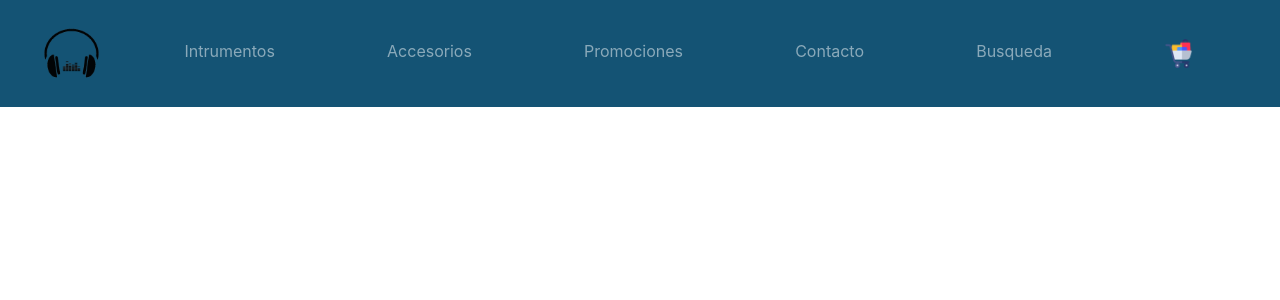
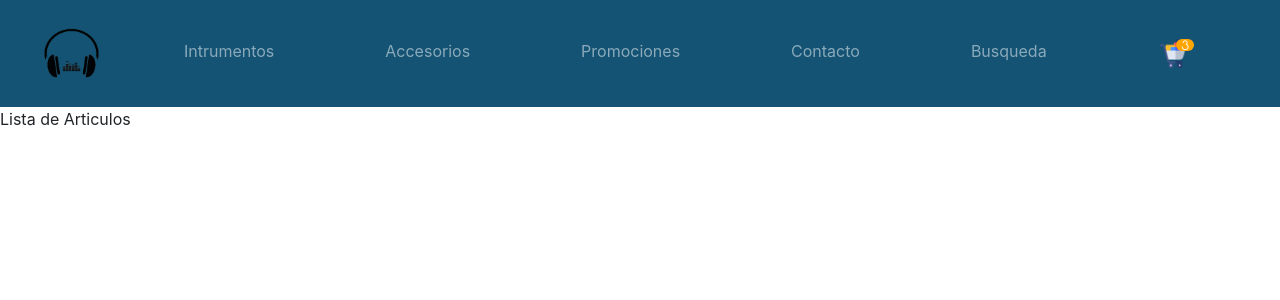
Before and after one commit to nicodiaz31/curso_React, a React (Create React App) app: page / in a window 1280 px wide. Shown: the top 300 px of the page. Built offline with nearby package versions, Linux system fonts and the light colour scheme.

Commit message:
entrega clase_4

```diff
--- a/package.json
+++ b/package.json
@@ -7,6 +7,8 @@
     "@testing-library/react": "^11.2.3",
     "@testing-library/user-event": "^12.6.0",
     "bootstrap": "^4.6.0",
+    "jquery": "^3.5.1",
+    "popper.js": "^1.16.1",
     "react": "^17.0.1",
     "react-bootstrap": "^1.4.3",
     "react-dom": "^17.0.1",
--- a/public/index.html
+++ b/public/index.html
@@ -1,14 +1,12 @@
 <!DOCTYPE html>
 <html lang="en">
-  <head>
+
+<head>
     <meta charset="utf-8" />
     <link rel="icon" href="%PUBLIC_URL%/favicon.ico" />
     <meta name="viewport" content="width=device-width, initial-scale=1" />
     <meta name="theme-color" content="#000000" />
-    <meta
-      name="description"
-      content="Web site created using create-react-app"
-    />
+    <meta name="description" content="Web site created using create-react-app" />
     <link rel="apple-touch-icon" href="%PUBLIC_URL%/logo192.png" />
     <!--
       manifest.json provides metadata used when your web app is installed on a
@@ -25,8 +23,9 @@
       Learn how to configure a non-root public URL by running `npm run build`.
     -->
     <title>React App</title>
-  </head>
-  <body>
+</head>
+
+<body>
     <noscript>You need to enable JavaScript to run this app.</noscript>
     <div id="root"></div>
     <!--
@@ -39,5 +38,8 @@
       To begin the development, run `npm start` or `yarn start`.
       To create a production bundle, use `npm run build` or `yarn build`.
     -->
-  </body>
+    <link rel="stylesheet" href="%PUBLIC_URL%/style.css" type="text/css" />
+    <link href="https://fonts.googleapis.com/css2?family=Poiret+One&family=Raleway&display=swap" rel="stylesheet">
+</body>
+
 </html>
--- a/src/components/navbar/style.css
+++ b/public/style.css
@@ -576,7 +576,7 @@ a {
 #listadoCarrito .tituloProducto {
     display: flex;
     text-align: center;
-    align-center: center;
+    align-content: center;
     flex-direction: column;
 }
 
@@ -605,7 +605,7 @@ a {
 }
 
 #msg {
-    width-min: 200px;
+    min-width: 200px;
     border-radius: 5px;
     color: #E8E8E8;
 }
--- a/src/App.jsx
+++ b/src/App.jsx
@@ -1,14 +1,16 @@
-import logo from './logo.svg';
 import './App.css';
 import 'bootstrap/dist/css/bootstrap.min.css';
 import NavbarComponent from './components/navbar/';
+import ItemListContainerComponent from './components/itemlistcontainer';
 
-let estilos = {color:'violet'};
+let numberArticles = 3;
 
 function App() {
+
   return (
     <>
-      <NavbarComponent/>
+      <NavbarComponent numberArticles={numberArticles}/>
+      <ItemListContainerComponent/>
     </>
   );
 }
--- /dev/null
+++ b/src/components/itemlistcontainer/index.jsx
@@ -0,0 +1,9 @@
+function ItemListContainer(){
+    return (
+        <>
+            Lista de Articulos
+        </>
+    );
+}
+
+export default ItemListContainer;
--- a/src/components/navbar/index.jsx
+++ b/src/components/navbar/index.jsx
@@ -1,7 +1,9 @@
-import './style.css'
 import 'bootstrap/dist/css/bootstrap.min.css';
+import 'bootstrap/dist/js/bootstrap.bundle.min';
+import ShoppingCart from '../shoppingcart';
 
-function Navbar() {
+function Navbar(props) {
+	console.log(props.numberArticles);
     return (
         <>
            <nav className="navbar navbar-expand-lg navbar__background--color navbar-dark">
@@ -42,8 +44,7 @@ function Navbar() {
 								<a className="nav-link" href="busqueda.html">Busqueda</a>
 							</li>
 							<li className="nav-item">
-								<a className="nav-link" href="shoppingcart.html"><img className="cart__logo--tamano" src="/images/shoppingcart.png" alt="shoppingcart"/>
-								<span className='badge badge-warning' id='lblCartCount'/></a>
+								<ShoppingCart numberArticles={props.numberArticles}/>
 							</li>
 						</ul>
 					</div>
--- /dev/null
+++ b/src/components/shoppingcart/index.jsx
@@ -0,0 +1,11 @@
+function ShoppingCart(props) {
+    return (
+        <>
+            <a className="nav-link" href="shoppingcart.html"><img className="cart__logo--tamano" src="/images/shoppingcart.png" alt="shoppingcart"/>
+                <span className='badge badge-warning' id='lblCartCount'> {props.numberArticles}</span>
+            </a>
+        </>
+    );
+}
+
+export default ShoppingCart;
```
Also changed, not shown: src/index.js (+4 -6 lines), 2 other files (tests, documents, lock files or other folders).
